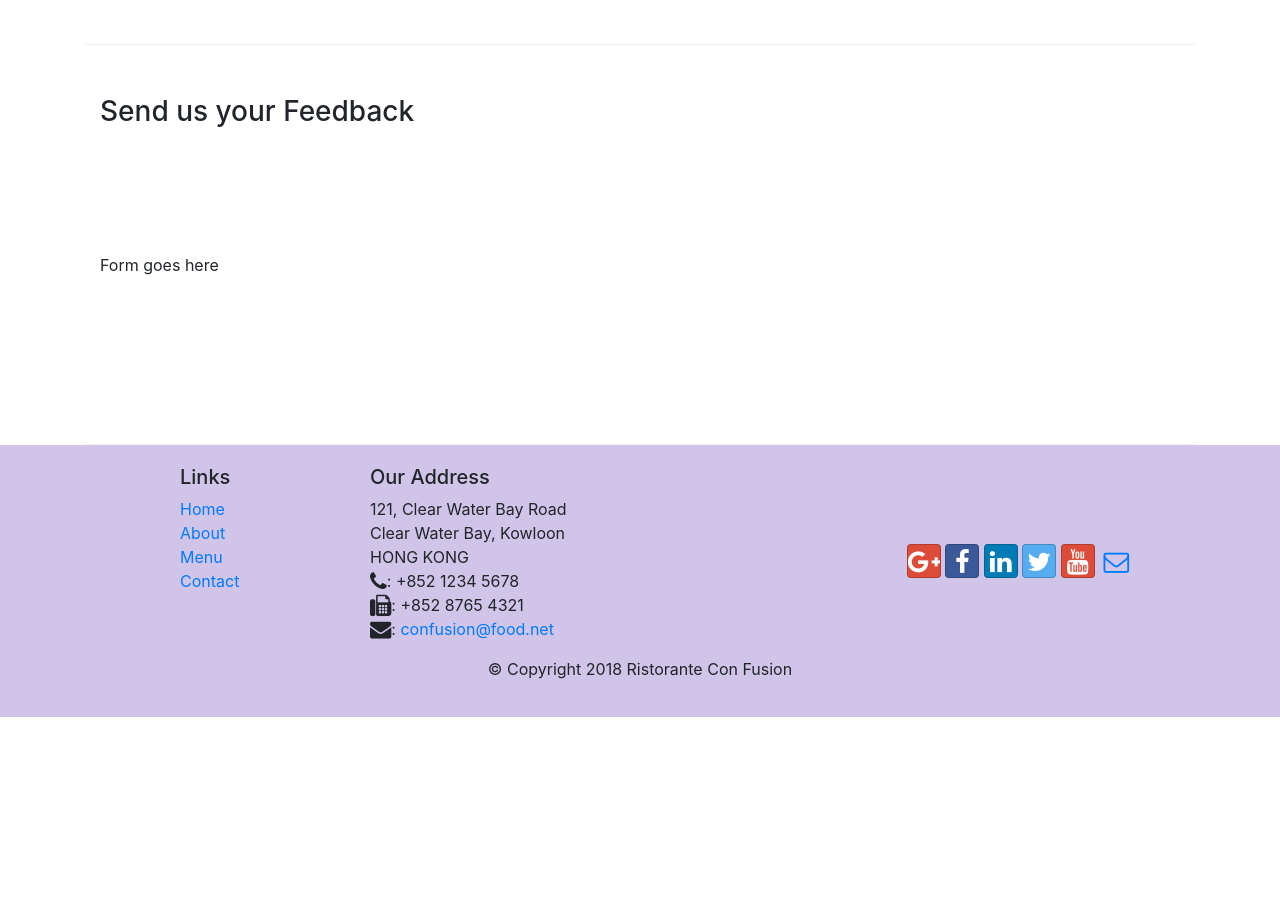
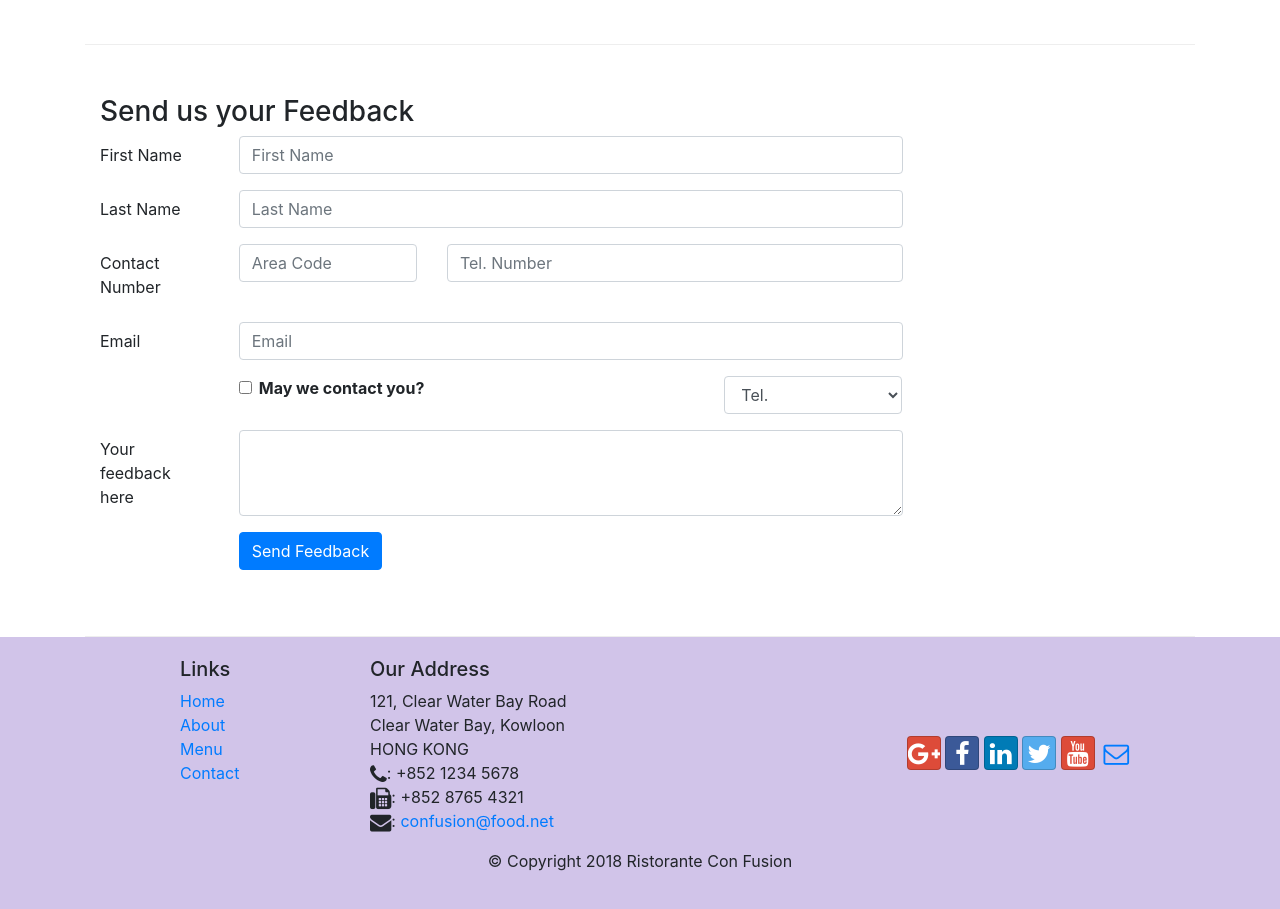
Before and after one commit to rrockwel/conFusion, a website: page contactus.html in a window 1280 px wide. Shown: the part 820-1729 px from the top of the page. Before the commit the page ends 1537 px from the top, so only its background shows below. Drawn offline with nearby package versions, Linux system fonts and the light colour scheme.

Commit message:
Forms & Buttons

```diff
--- a/contactus.html
+++ b/contactus.html
@@ -94,7 +94,72 @@
               <h3>Send us your Feedback</h3>
            </div>
             <div class="col-12 col-md-9">
-                Form goes here
+            	<form>
+            		<div class="form-group row">
+            			<label for="firstname" class="col-md-2 col-form-label">First Name</label>
+            			<div class="col-md-10">
+            				<input type="text" class="form-control" id="firstname" name="firstname" placeholder="First Name">
+            			</div>
+            		</div>
+
+            		<div class="form-group row">
+            			<label for="lastname" class="col-md-2 col-form-label">Last Name</label>
+            			<div class="col-md-10">
+            				<input type="text" class="form-control" id="lastname" name="lastname" placeholder="Last Name">
+            			</div>
+            		</div>
+
+            		<div class="form-group row">
+            			<label for="telnum" class="col-12 col-md-2 col-form-label">Contact Number</label>
+            			<div class="col-5 col-md-3">
+            				<input type="tel" class="form-control" id="areacode" name="areacode" placeholder="Area Code">
+            			</div>
+            			<div class="col-7 col-md-7">
+            				<input type="tel" class="form-control" id="telnum" name="telnum" placeholder="Tel. Number">
+            			</div>
+            		</div>
+
+            		<div class="form-group row">
+            			<label for="emailid" class="col-md-2 col-form-label">Email</label>
+            			<div class="col-md-10">
+            				<input type="email" class="form-control" id="emailid" name="emailid" placeholder="Email">
+            			</div>
+            		</div>
+
+            		<div class="form-group row">
+            			<div class="col-md-6 offset-md-2">
+            				<div class="form-check">
+            					<input type="checkbox" class="form-check-input" name="approve" id="approve" value="">
+            					<label class="form-check-label" for="approve">
+            						<strong>May we contact you?</strong>
+            					</label>
+            				</div>
+            			</div>
+
+	            		<div class="col-md-3 offset-md-1">
+	            			<select class="form-control">
+	            				<option>Tel.</option>
+	            				<option>Email</option>
+	            			</select>
+	            		</div>
+	            	</div>
+	            	<div class="form-group row">
+	            		<label for="feedback" class="col-md-2 col-form-label">Your feedback here</label>
+	            		<div class="col-md-10">
+	            			<textarea class="form-control" id="feedback" name="feedback" rows="3">
+	            			</textarea>
+	            		</div>
+	            	</div>
+
+	            	<div class="form-group row">
+	            		<div class="offset-md-2 col-md-10">
+	            			<button type="submit" class="btn btn-primary">
+	            				Send Feedback
+	            			</button>
+	            		</div>
+	            	</div>
+
+            	</form>
             </div>
              <div class="col-12 col-md">
             </div>
```
